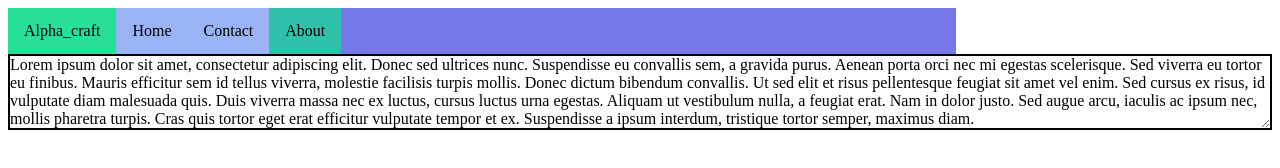
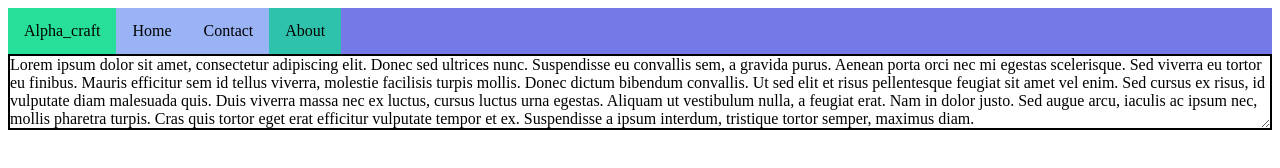
Before and after one commit to Alpha-craft/prepare_portofolio, a plain HTML site: page html/index.html in a window 1280 px wide. Drawn offline with Linux system fonts and the light colour scheme.

Commit message:
secon commit

```diff
--- a/css/style.css
+++ b/css/style.css
@@ -17,7 +17,7 @@
 
 @media (min-width: 768px) {
     .col {
-        width: 75%;
+        /* width: 100%; */
         display: grid;
     }
 }
```
